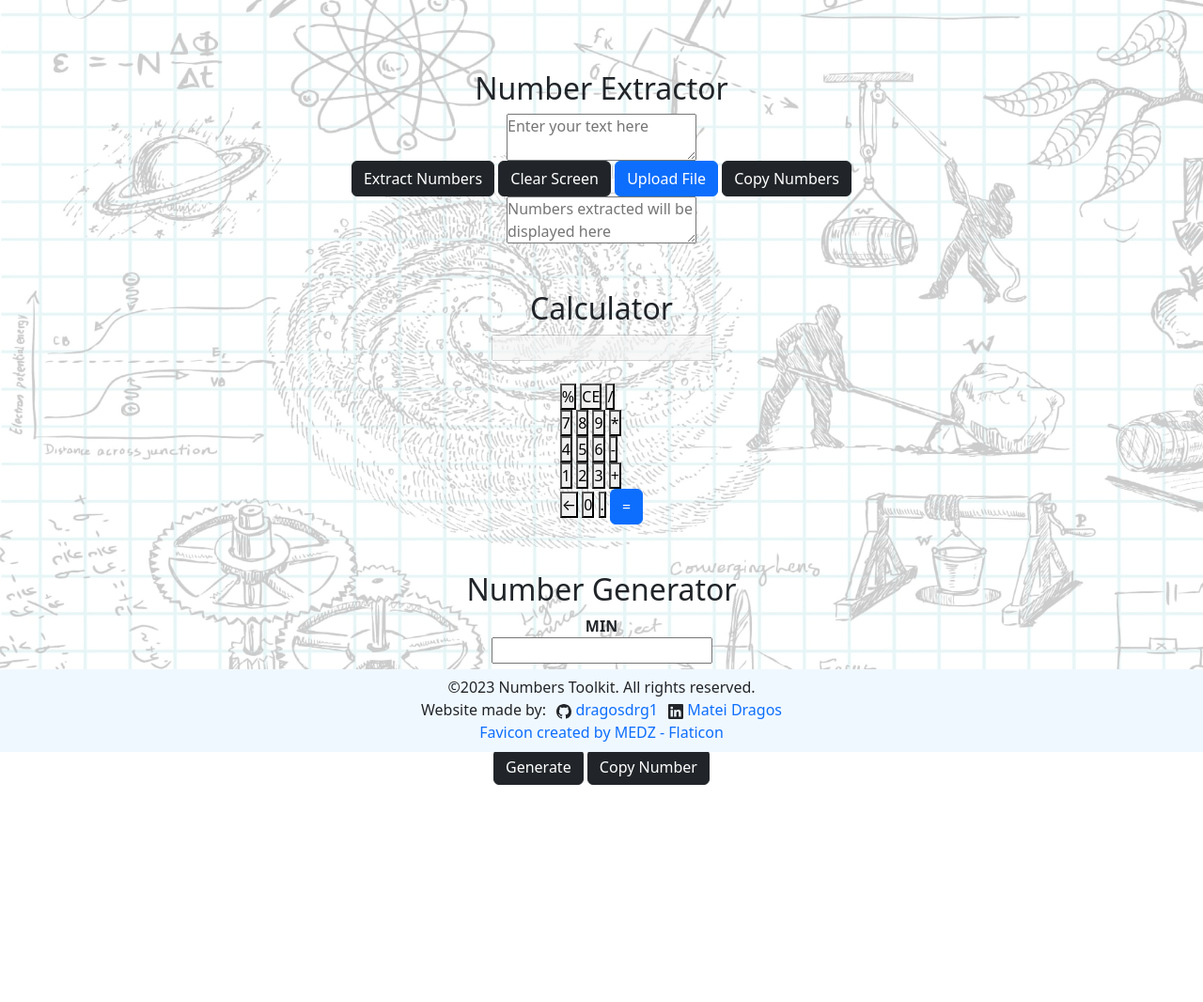
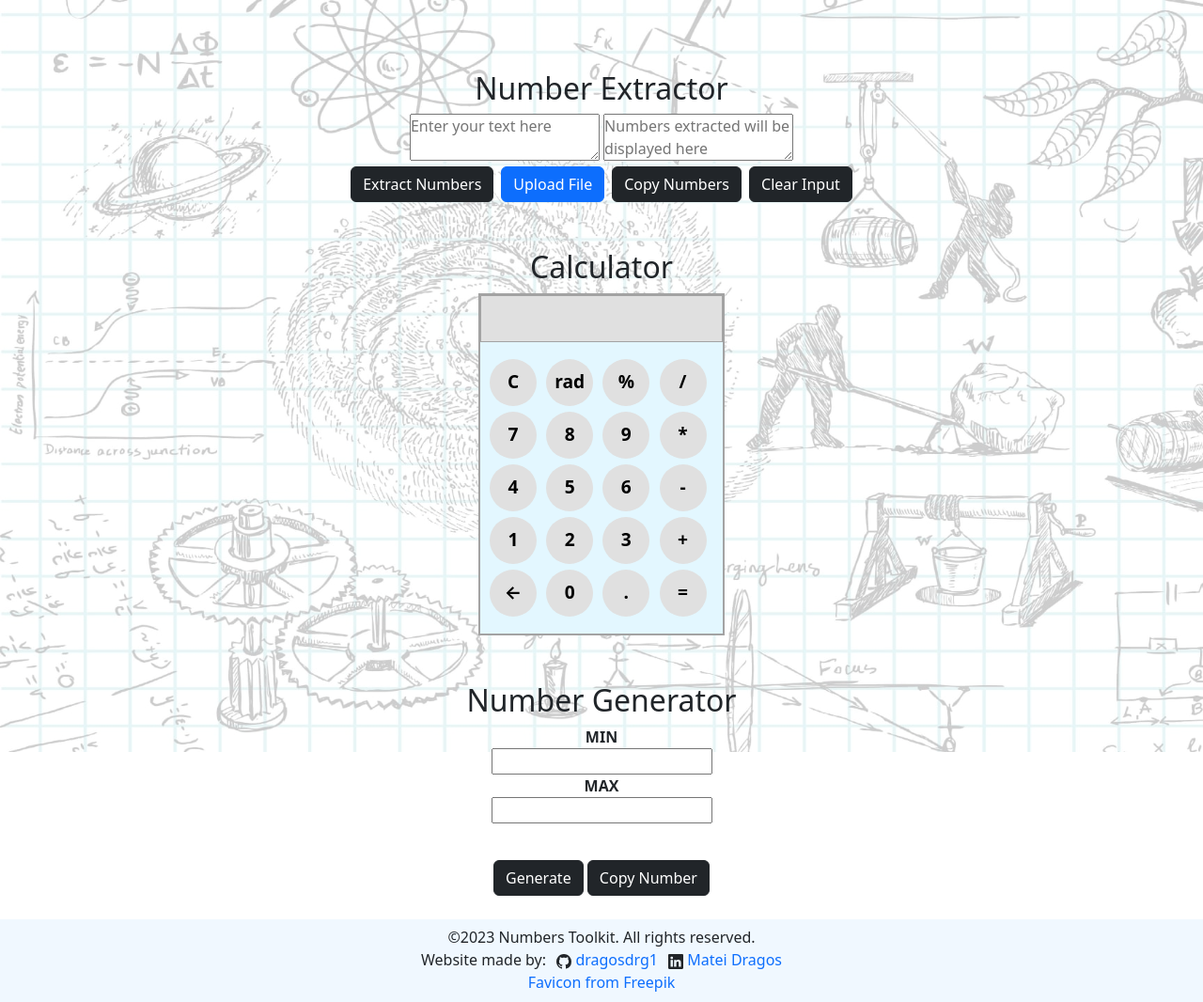
Before and after one commit to dragosdrg1/numbers-toolkit, a plain HTML site: page index.html in a window 1280 px wide. Shown: the whole page at 94% size. Before the commit the page ends 860 px from the top, so only its background shows below. Drawn offline with nearby package versions, Linux system fonts and the light colour scheme.

Commit message:
feat: new favicon, calculator layout, background-image enhancement;

```diff
--- a/index.html
+++ b/index.html
@@ -83,29 +83,33 @@
     </head>
     <body>
 
-        <div class="bg-image"></div>
-
         <main class="mainContainer">
+            <div class="underMainContainer">
                 <div class="numberExtractorContainer">
                     <h2>Number Extractor</h2>
+                    <div class="numberExtractorText">
                         <textarea id="inputNum" placeholder="Enter your text here"></textarea>
-                <div id="STRbuttons">
+                        <textarea id="outputNum" placeholder="Numbers extracted will be displayed here"></textarea>
+                    </div>
+                    <div class="numberExtractorButtons">
                         <button class="btn btn-dark" onclick="extractNumbers('inputNum')">Extract Numbers</button>
-                    <button class="btn btn-dark" onclick="clearScreen('inputNum')">Clear Screen</button>
                         <input hidden type="file" id="upload">
                         <label for="upload" class="btn btn-primary" id="uploadButton">Upload File</label>
                         <button class="btn btn-dark" onclick="copyToClipboard('outputNum')">Copy Numbers</button>
+                        <button class="btn btn-dark" onclick="clearScreen('inputNum')">Clear Input</button>
                     </div>
-                <textarea id="outputNum" placeholder="Numbers extracted will be displayed here"></textarea>
                 </div>
 
                 <div class="calculatorContainer">
                     <h2>Calculator</h2>
-                <input disabled id="screen" type="text">
+                    <div class="calculator">
+                        <input disabled id="calculatorScreen" type="text">
                         <br>
                         <div class = "calculatorButtons">
+
+                            <button onclick="clearScreen()">C</button>
+                            <button onclick="appendOperator('%')">rad</button>
                             <button onclick="appendOperator('%')">%</button>
-                    <button onclick="clearScreen()">CE</button>
                             <button onclick="appendOperator('/')">/</button>
                             <br>
                             <button onclick="appendDigit('7')" >7</button>
@@ -126,7 +130,8 @@
                             <button onclick="removeLastCharacter()">&#8592;</button>
                             <button onclick="appendDigit('0')">0</button>
                             <button onclick="appendDecimal()">.</button>
-                    <button onclick="calculate()" class="btn btn-primary">=</button>
+                            <button onclick="calculate()">=</button>
+                        </div>
                     </div>
                 </div>
 
@@ -145,6 +150,7 @@
                         <button type="button" class="btn btn-dark" onclick="copyToClipboard('numberPickerNumericResult')">Copy Number</button>
                     </div>
                 </div>
+            </div>
         </main>
         <footer>
             &copy;2023 Numbers Toolkit. All rights reserved.
@@ -159,7 +165,7 @@
             </svg>
             <a href="https://www.linkedin.com/in/matei-dragos-7b051b296/" alt="LinkedIn Profile">Matei Dragos</a>
             <br>
-            <a href="https://www.flaticon.com/free-icons/work-experience" title="work experience icons">Favicon created by MEDZ - Flaticon</a>
+            <a href="https://www.freepik.com/search?format=search&last_filter=query&last_value=toolkit&query=toolkit&type=icon">Favicon from Freepik</a>
         </footer>
     </body>
 </html>
--- a/styles/main.css
+++ b/styles/main.css
@@ -7,34 +7,90 @@ body {
     font-family: 'Helvetica', sans-serif;
     font-size: 1rem;
     display: flex;
+    flex-direction: column;
     justify-content: center;
 }
 
-.bg-image {
-    background-image: url("../images/background.jpg");
-    background-repeat: no-repeat;
-    background-size: cover;
+.mainContainer {
+    box-sizing: border-box;
     width: 100%;
-    height: 100vh;
-    position: absolute;
-    z-index: -1;
-    opacity: 0.3;
-}
-
-.mainContainer {
-    width: 80%;
-    box-sizing: border-box;
-    max-width: 800px;
+    display: flex;
+    justify-content: center;
     padding: 25px 15px;
 }
 
-.numberPickerContainer, .numberExtractorContainer, .calculatorContainer {
+.mainContainer::before {
+    content: "";
+    background-image: url("../images/background.jpg");
+    background-repeat: no-repeat;
+    background-attachment: fixed;
+    background-size: cover;
+    width: 100%;
+    height: 100%;
+    opacity: 0.3;
+    z-index: -1;
+    position: fixed;
+    top: 0;
+}
+
+.underMainContainer {
+    width: 80%;
+    max-width: 800px;
+}
+
+.numberExtractorContainer, .numberPickerContainer, .calculatorContainer {
     display: flex;
     flex-direction: column;
     align-items: center;
     margin-top: 50px;
 }
 
+/* Number Extractor */
+.underNumberExtractorContainer {
+    display: flex;
+    flex-direction: row;
+    align-items: center;
+}
+
+.numberExtractorButtons {
+    display: flex;
+    flex-direction: row;
+}
+
+.numberExtractorButtons button, label{
+    margin: 0 4px;
+}
+
+/* Calculator */
+.calculator {
+    width: 262px;
+    border: 2px solid rgb(163, 163, 163);
+}
+
+#calculatorScreen {
+    width: 100%;
+    height: 50px;
+    border: 1px solid rgb(163, 163, 163);
+    background-color: rgb(224, 224, 224);;
+}
+
+.calculatorButtons {
+    background-color: rgb(227, 247, 255);
+    padding: 15px 7px;
+}
+
+.calculatorButtons button {
+    width: 50px;
+    height: 50px;
+    border-radius: 50px;
+    font-size: 1.2rem;
+    margin: 3px;
+    border: none;
+    background-color: rgb(224, 224, 224);
+    font-weight: bold;
+}
+
+/* Number Picker */
 .numberPickerResult {
     font-weight: bold;
     font-size: 1.2rem;
@@ -52,8 +108,6 @@ footer {
     padding-top: 7px;
     text-align: center;
     background-color: aliceblue;
-    position: fixed;
-    bottom: 0;
 }
 
 footer a {
```
Also changed, not shown: images/favicon.png. Lines whose indentation alone changed are shown as unchanged.
